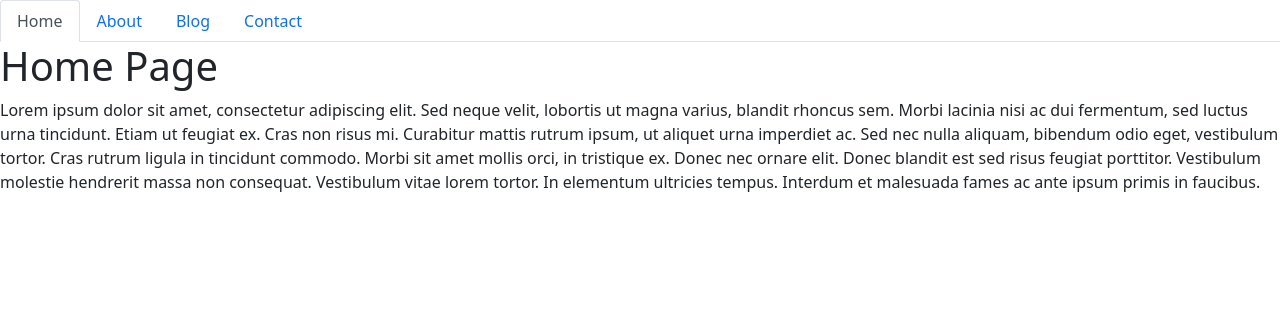
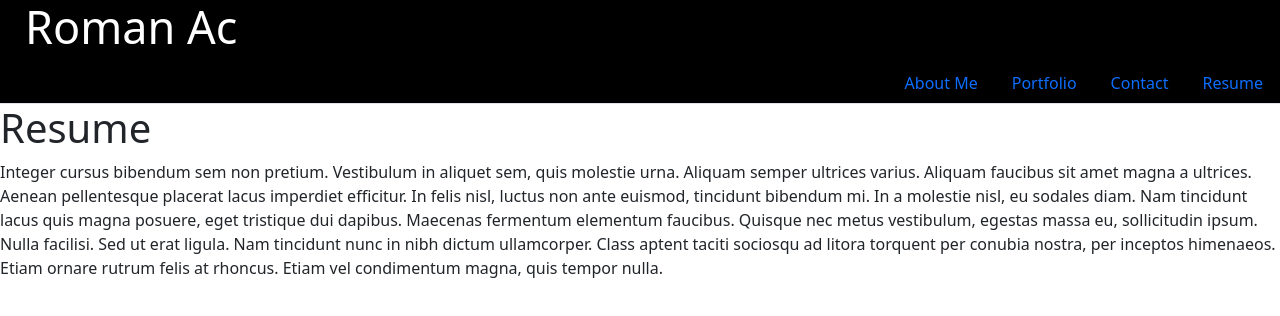
Before and after one commit to roman-ac/react-portfolio-by-roman-ac, a React (Create React App) app: page / in a window 1280 px wide. Shown: the top 316 px of the page. Built offline with nearby package versions, Linux system fonts and the light colour scheme.

Commit message:
WIP navbar and all

```diff
--- a/src/components/NavTabs.js
+++ b/src/components/NavTabs.js
@@ -1,55 +1,59 @@
 import React from 'react';
+import '../styles/style.css';
 
-// TODO: Add a comment explaining how we are able to extract the key value pairs from props
+
 
 function NavTabs({ currentPage, handlePageChange }) {
   return (
+    <div className="navigator">
+      <div>
+        <h1 className='nav-head'>Roman<span> Ac</span></h1>
+      </div>
+      <div>
         <ul className="nav nav-tabs">
           <li className="nav-item">
             <a
-          href="#home"
-          onClick={() => handlePageChange('Home')}
-          //*  TODO: BONUS: Add a comment explaining what kind of operator this is and what it is checking for
+              href="#Aboutme"
+              onClick={() => handlePageChange('Aboutme')}
 
-          className={currentPage === 'Home' ? 'nav-link active' : 'nav-link'}
+              className={currentPage === 'Aboutme' ? 'nav-link active' : 'nav-link'}
             >
-          Home
+              About Me
             </a>
           </li>
           <li className="nav-item">
             <a
-          href="#about"
-          onClick={() => handlePageChange('About')}
-          //  TODO: Add a comment explaining what this logic is doing
+              href="#Portfolio"
+              onClick={() => handlePageChange('Portfolio')}
 
-          className={currentPage === 'About' ? 'nav-link active' : 'nav-link'}
+              className={currentPage === 'Portfolio' ? 'nav-link active' : 'nav-link'}
             >
-          About
+              Portfolio
             </a>
           </li>
           <li className="nav-item">
             <a
               href="#blog"
-          onClick={() => handlePageChange('Blog')}
-          //  TODO: Add a comment explaining what this logic is doing
+              onClick={() => handlePageChange('Contact')}
 
-          className={currentPage === 'Blog' ? 'nav-link active' : 'nav-link'}
-        >
-          Blog
-        </a>
-      </li>
-      <li className="nav-item">
-        <a
-          href="#contact"
-          //  TODO: Add a comment explaining what this logic is doing
-
-          onClick={() => handlePageChange('Contact')}
               className={currentPage === 'Contact' ? 'nav-link active' : 'nav-link'}
             >
               Contact
             </a>
           </li>
+          <li className="nav-item">
+            <a
+              href="#Resume"
+
+              onClick={() => handlePageChange('Resume')}
+              className={currentPage === 'Resume' ? 'nav-link active' : 'nav-link'}
+            >
+              Resume
+            </a>
+          </li>
         </ul>
+      </div>
+    </div>
   );
 }
 
--- a/src/components/PortfolioContainer.js
+++ b/src/components/PortfolioContainer.js
@@ -1,25 +1,25 @@
 import React, { useState } from 'react';
 import NavTabs from './NavTabs';
-import Home from './pages/Home';
-import About from './pages/About';
-import Blog from './pages/Blog';
+import Aboutme from './pages/Aboutme';
+import Portfolio from './pages/Portfolio';
 import Contact from './pages/Contact';
+import Resume from './pages/Resume';
 
 export default function PortfolioContainer() {
   const [currentPage, setCurrentPage] = useState('Home');
 
   // TODO: Add a comment describing the functionality of this method
   const renderPage = () => {
-    if (currentPage === 'Home') {
-      return <Home />;
+    if (currentPage === 'Aboutme') {
+      return <Aboutme />;
     }
-    if (currentPage === 'About') {
-      return <About />;
+    if (currentPage === 'Portfolio') {
+      return <Portfolio />;
     }
-    if (currentPage === 'Blog') {
-      return <Blog />;
+    if (currentPage === 'Contact') {
+      return <Contact />;
     }
-    return <Contact />;
+    return <Resume />;
   };
 
   const handlePageChange = (page) => setCurrentPage(page);
--- a/src/components/pages/Home.js
+++ b/src/components/pages/Aboutme.js
@@ -1,9 +1,9 @@
 import React from 'react';
 
-export default function Home() {
+export default function Aboutme() {
   return (
     <div>
-      <h1>Home Page</h1>
+      <h1>About Me</h1>
       <p>
         Lorem ipsum dolor sit amet, consectetur adipiscing elit. Sed neque
         velit, lobortis ut magna varius, blandit rhoncus sem. Morbi lacinia nisi
--- a/src/components/pages/Contact.js
+++ b/src/components/pages/Contact.js
@@ -3,19 +3,21 @@
 export default function Contact() {
   return (
     <div>
-      <h1>Contact Page</h1>
+      <h1>Contact</h1>
       <p>
-        Integer cursus bibendum sem non pretium. Vestibulum in aliquet sem, quis
-        molestie urna. Aliquam semper ultrices varius. Aliquam faucibus sit amet
-        magna a ultrices. Aenean pellentesque placerat lacus imperdiet
-        efficitur. In felis nisl, luctus non ante euismod, tincidunt bibendum
-        mi. In a molestie nisl, eu sodales diam. Nam tincidunt lacus quis magna
-        posuere, eget tristique dui dapibus. Maecenas fermentum elementum
-        faucibus. Quisque nec metus vestibulum, egestas massa eu, sollicitudin
-        ipsum. Nulla facilisi. Sed ut erat ligula. Nam tincidunt nunc in nibh
-        dictum ullamcorper. Class aptent taciti sociosqu ad litora torquent per
-        conubia nostra, per inceptos himenaeos. Etiam ornare rutrum felis at
-        rhoncus. Etiam vel condimentum magna, quis tempor nulla.
+        Donec a volutpat quam. Curabitur nec varius justo, sed rutrum ligula.
+        Curabitur pellentesque turpis sit amet eros iaculis, a mollis arcu
+        dictum. Ut vel ante eget massa ornare placerat. Etiam nisl orci, finibus
+        sodales volutpat et, hendrerit ut dolor. Suspendisse porta dictum nunc,
+        sed pretium risus rutrum eget. Nam consequat, ligula in faucibus
+        vestibulum, nisi justo laoreet risus, luctus luctus mi lacus sit amet
+        libero. Class aptent taciti sociosqu ad litora torquent per conubia
+        nostra, per inceptos himenaeos. Mauris pretium condimentum tellus eget
+        lobortis. Interdum et malesuada fames ac ante ipsum primis in faucibus.
+        Donec placerat accumsan mi, ut congue neque placerat eu. Donec nec ipsum
+        in velit pellentesque vehicula sit amet at augue. Maecenas aliquam
+        bibendum congue. Pellentesque semper, lectus non ullamcorper iaculis,
+        est ligula suscipit velit, sed bibendum turpis dui in sapien.
       </p>
     </div>
   );
--- a/src/components/pages/About.js
+++ b/src/components/pages/Portfolio.js
@@ -1,9 +1,9 @@
 import React from 'react';
 
-export default function About() {
+export default function Portfolio() {
   return (
     <div>
-      <h1>About Page</h1>
+      <h1>Portfolio</h1>
       <p>
         Nunc pharetra finibus est at efficitur. Praesent sed congue diam.
         Integer gravida dui mauris, ut interdum nunc egestas sed. Aenean sed
--- /dev/null
+++ b/src/components/pages/Resume.js
@@ -0,0 +1,22 @@
+import React from 'react';
+
+export default function Resume() {
+  return (
+    <div>
+      <h1>Resume</h1>
+      <p>
+        Integer cursus bibendum sem non pretium. Vestibulum in aliquet sem, quis
+        molestie urna. Aliquam semper ultrices varius. Aliquam faucibus sit amet
+        magna a ultrices. Aenean pellentesque placerat lacus imperdiet
+        efficitur. In felis nisl, luctus non ante euismod, tincidunt bibendum
+        mi. In a molestie nisl, eu sodales diam. Nam tincidunt lacus quis magna
+        posuere, eget tristique dui dapibus. Maecenas fermentum elementum
+        faucibus. Quisque nec metus vestibulum, egestas massa eu, sollicitudin
+        ipsum. Nulla facilisi. Sed ut erat ligula. Nam tincidunt nunc in nibh
+        dictum ullamcorper. Class aptent taciti sociosqu ad litora torquent per
+        conubia nostra, per inceptos himenaeos. Etiam ornare rutrum felis at
+        rhoncus. Etiam vel condimentum magna, quis tempor nulla.
+      </p>
+    </div>
+  );
+}
--- /dev/null
+++ b/src/styles/style.css
@@ -0,0 +1,27 @@
+* {
+    box-sizing: border-box;
+    padding: 0;
+    margin: 0;
+}
+
+body {
+    background-color: #d9dcd6;
+}
+
+.navigator {
+    background-color: black;
+}
+
+.nav {
+    color: #ffffff;
+    display: flex;
+    justify-content: flex-end;
+}
+
+
+
+.nav-head {
+    font-size: 45px;
+    color: white;
+    margin-left: 25px;
+}
```
Also changed, not shown: src/components/pages/Project.js (deleted, +0 -24 lines). Lines whose indentation alone changed are shown as unchanged.
